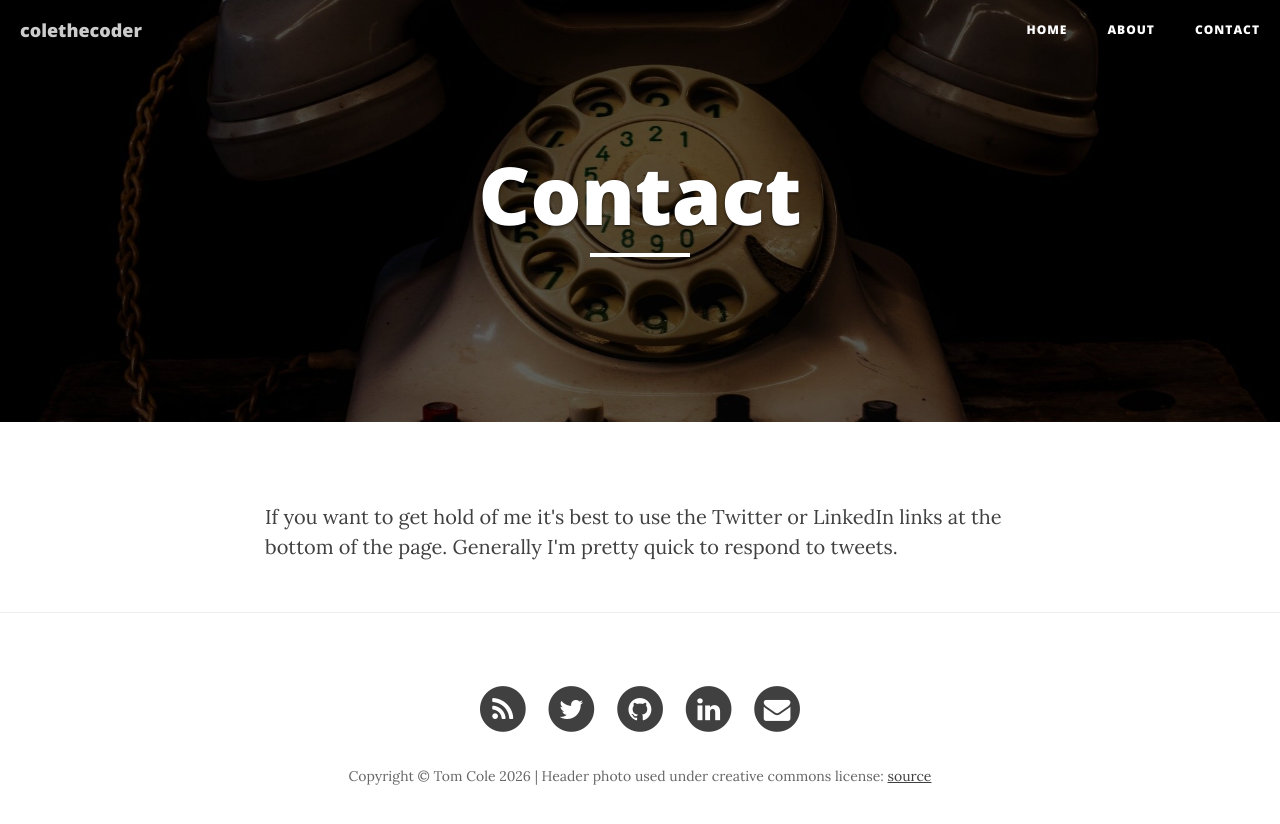
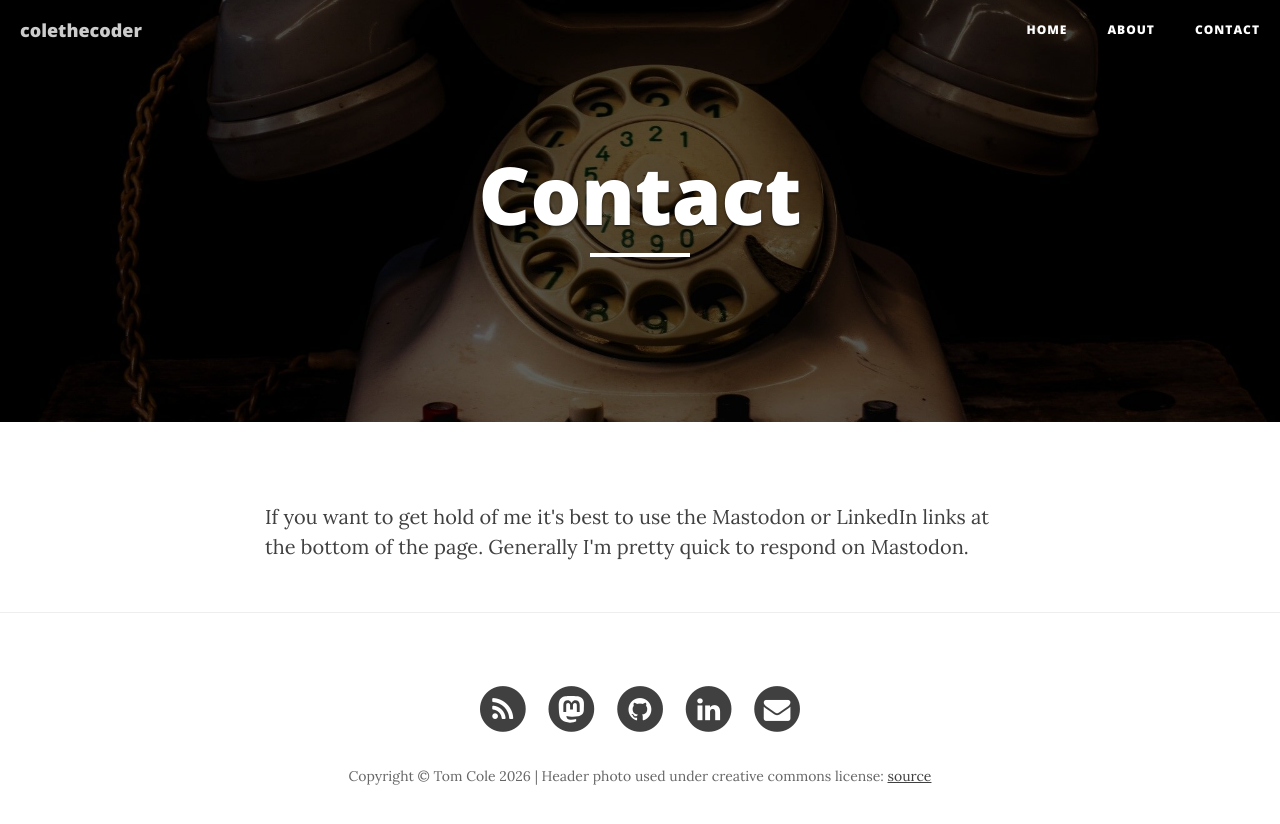
Before and after one commit to colethecoder/colethecoder.github.com, a Jekyll site: the page built from contact.html, in a window 1280 px wide. Shown: the top 824 px of the page. Built offline with Jekyll 4.4.1, drawn with Linux system fonts in a browser that asks for light colours.

Commit message:
Replace Twitter with Mastodon
- Swap the footer Twitter icon for a Mastodon link (Simple Icons SVG)
- Add rel="me" for Mastodon profile verification and fediverse:creator for attribution
- Remove Twitter account references from config and sharing tags
- Point the contact page at Mastodon

```diff
--- a/_config.yml
+++ b/_config.yml
@@ -5,7 +5,8 @@ copyright_name: Tom Cole
 description: "C#, Functional Programming, Cloud, SRE etc..."
 baseurl: ""
 url: "https://colethecoder.com"
-twitter_username: colethecoder
+mastodon_handle: "@colethecoder@hachyderm.io"
+mastodon_url: "https://hachyderm.io/@colethecoder"
 github_username:  colethecoder
 email_username:  mail@colethecoder.com
 linkedin_username: colethecoder
@@ -13,9 +14,6 @@ linkedin_username: colethecoder
 # jekyll-seo-tag
 locale: en_GB
 author: Tom Cole
-twitter:
-  username: colethecoder
-  card: summary_large_image
 
 # Build settings
 plugins: [jekyll-paginate, jekyll-feed, jekyll-seo-tag]
--- a/_data/authors.yml
+++ b/_data/authors.yml
@@ -1,3 +1,2 @@
 "Tom Cole":
   name: Tom Cole
-  twitter: colethecoder
--- a/_includes/footer.html
+++ b/_includes/footer.html
@@ -13,14 +13,15 @@
                             <span class="sr-only">RSS feed</span>
                         </a>
                     </li>
-                    {% if site.twitter_username %}
+                    {% if site.mastodon_url %}
                     <li>
-                        <a href="https://twitter.com/{{ site.twitter_username }}">
+                        <a href="{{ site.mastodon_url }}" rel="me">
                             <span class="fa-stack fa-lg" aria-hidden="true">
                                 <i class="fa fa-circle fa-stack-2x"></i>
-                                <i class="fa fa-twitter fa-stack-1x fa-inverse"></i>
+                                <!-- Mastodon logo from Simple Icons (CC0); Font Awesome 4 has no Mastodon icon -->
+                                <svg class="fa-stack-1x fa-inverse stack-svg" viewBox="0 0 24 24" focusable="false"><path d="M23.268 5.313c-.35-2.578-2.617-4.61-5.304-5.004C17.51.242 15.792 0 11.813 0h-.03c-3.98 0-4.835.242-5.288.309C3.882.692 1.496 2.518.917 5.127.64 6.412.61 7.837.661 9.143c.074 1.874.088 3.745.26 5.611.118 1.24.325 2.47.62 3.68.55 2.237 2.777 4.098 4.96 4.857 2.336.792 4.849.923 7.256.38.265-.061.527-.132.786-.213.585-.184 1.27-.39 1.774-.753a.057.057 0 0 0 .023-.043v-1.809a.052.052 0 0 0-.02-.041.053.053 0 0 0-.046-.01 20.282 20.282 0 0 1-4.709.545c-2.73 0-3.463-1.284-3.674-1.818a5.593 5.593 0 0 1-.319-1.433.053.053 0 0 1 .066-.054c1.517.363 3.072.546 4.632.546.376 0 .75 0 1.125-.01 1.57-.044 3.224-.124 4.768-.422.038-.008.077-.015.11-.024 2.435-.464 4.753-1.92 4.989-5.604.008-.145.03-1.52.03-1.67.002-.512.167-3.63-.024-5.545zm-3.748 9.195h-2.561V8.29c0-1.309-.55-1.976-1.67-1.976-1.23 0-1.846.79-1.846 2.35v3.403h-2.546V8.663c0-1.56-.617-2.35-1.848-2.35-1.112 0-1.668.668-1.67 1.977v6.218H4.822V8.102c0-1.31.337-2.35 1.011-3.12.696-.77 1.608-1.164 2.74-1.164 1.311 0 2.302.5 2.962 1.498l.638 1.06.638-1.06c.66-.999 1.65-1.498 2.96-1.498 1.13 0 2.043.395 2.74 1.164.675.77 1.012 1.81 1.012 3.12z"/></svg>
                             </span>
-                            <span class="sr-only">Twitter</span>
+                            <span class="sr-only">Mastodon</span>
                         </a>
                     </li>
                     {% endif %}
--- a/_includes/head.html
+++ b/_includes/head.html
@@ -7,6 +7,12 @@
 
     <!-- Feed autodiscovery (jekyll-feed) -->
     {% feed_meta %}
+
+    {% if site.mastodon_url %}
+    <!-- Mastodon: rel="me" verifies this site on the profile; fediverse:creator credits shared posts -->
+    <link rel="me" href="{{ site.mastodon_url }}">
+    <meta name="fediverse:creator" content="{{ site.mastodon_handle }}">
+    {% endif %}
 
     <!-- Bootstrap Core CSS -->
     <link rel="stylesheet" href="{{ "/css/bootstrap.min.css" | prepend: site.baseurl }}">
--- a/contact.html
+++ b/contact.html
@@ -7,6 +7,6 @@ image: "/img/telephone.jpg"
 creative-commons-image-url: https://www.flickr.com/photos/93095839@N08/8645969039
 ---
         <div class="span12">
-		  <p>If you want to get hold of me it's best to use the Twitter or LinkedIn links at the bottom of the page. Generally I'm pretty quick to respond to tweets.
+		  <p>If you want to get hold of me it's best to use the Mastodon or LinkedIn links at the bottom of the page. Generally I'm pretty quick to respond on Mastodon.
 		  </p>
         </div>
--- a/css/clean-blog.css
+++ b/css/clean-blog.css
@@ -441,3 +441,13 @@ a.skip-link:active {
 #content:focus {
   outline: none;
 }
+
+/* Inline SVG icons inside a Font Awesome stack (e.g. Mastodon, which FA 4 lacks) */
+.fa-stack .stack-svg {
+  width: 1em;
+  height: 1em;
+  top: 50%;
+  left: 50%;
+  margin: -0.5em 0 0 -0.5em;
+  fill: currentColor;
+}
```
